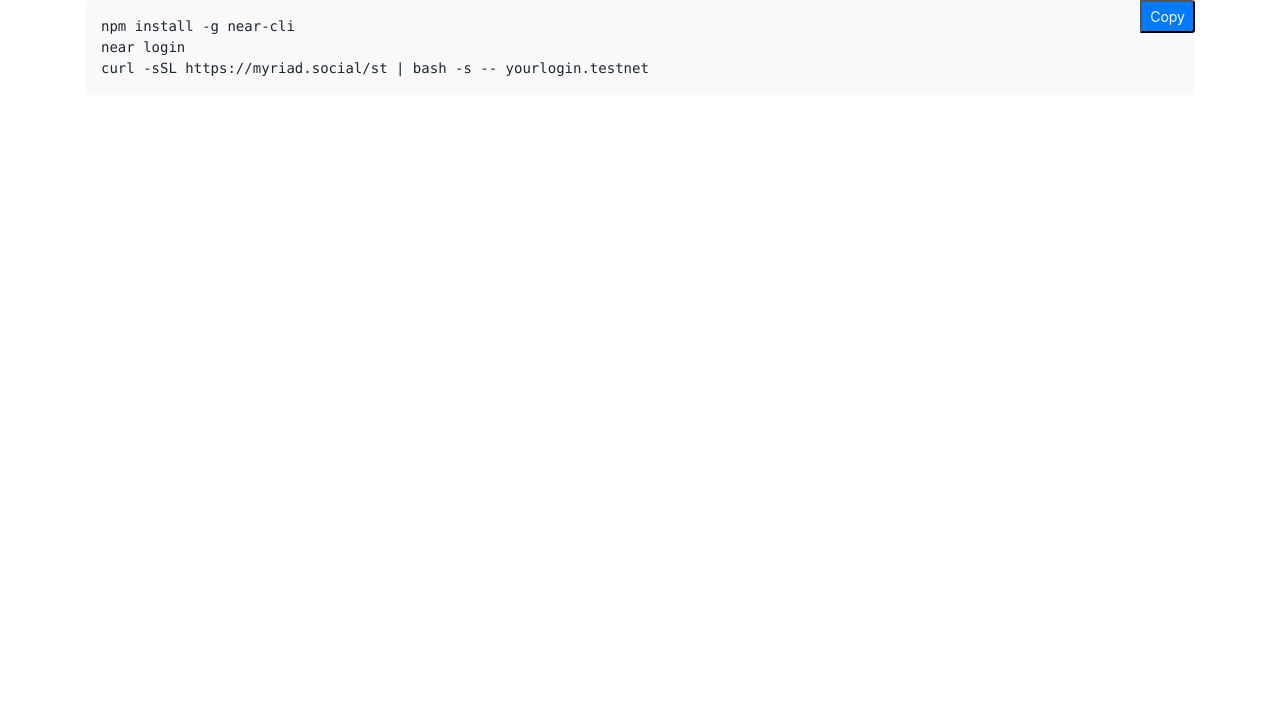
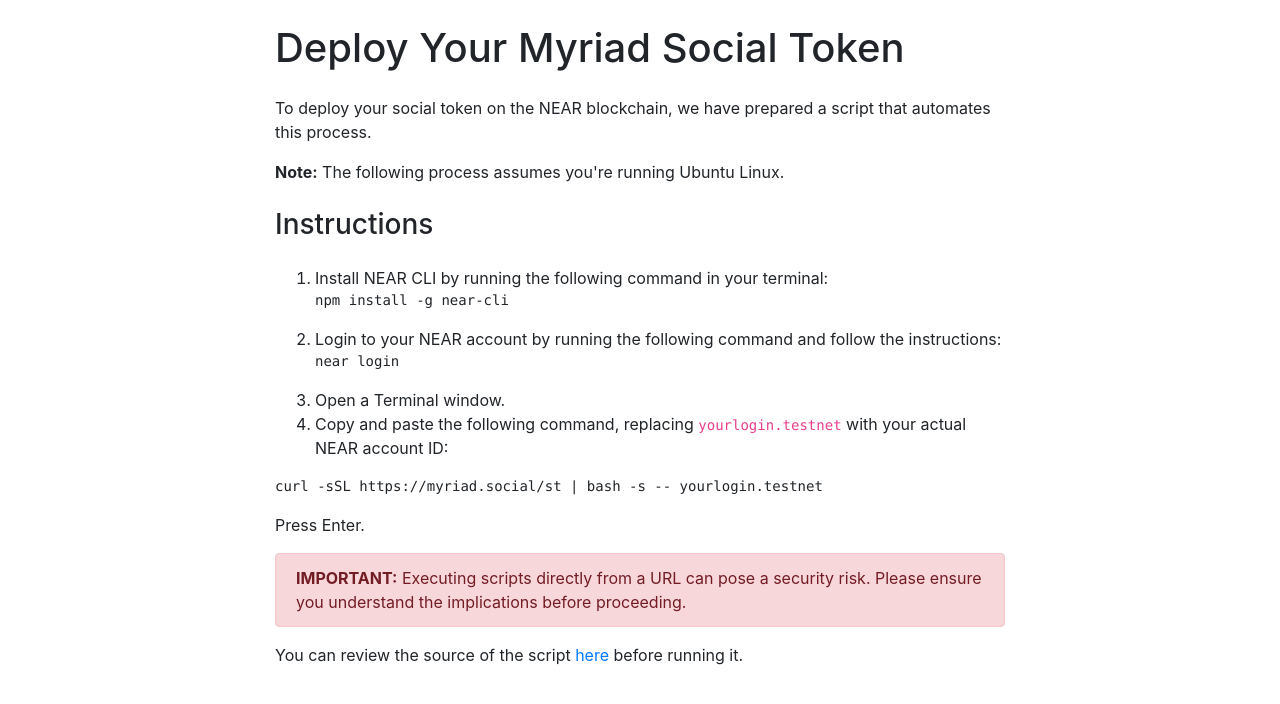
Before and after one commit to Decentricity/myr-st, a plain HTML site: page index.html in a window 1280 px wide. Drawn offline with nearby package versions, Linux system fonts and the light colour scheme; some packages are replaced by stand-ins of ours; a script that the page names is missing.

Commit message:
Update index.html

```diff
--- a/index.html
+++ b/index.html
@@ -5,64 +5,41 @@
     <meta name="viewport" content="width=device-width, initial-scale=1.0">
     <title>Deploy Your Myriad Social Token</title>
     <link href="https://stackpath.bootstrapcdn.com/bootstrap/4.5.2/css/bootstrap.min.css" rel="stylesheet">
-    <style>
-        .code-wrapper {
-            position: relative;
-            margin-bottom: 20px;
-        }
-        .btn-clipboard {
-            position: absolute;
-            top: 0;
-            right: 0;
-            z-index: 10;
-            padding: .25rem .5rem;
-            font-size: .875rem;
-            color: #fff;
-            background: #007bff;
-            border-radius: 0 .2rem .2rem 0;
-            cursor: pointer;
-        }
-        pre {
-            background: #f8f9fa;
-            padding: 1rem;
-            border-radius: .2rem;
-        }
-    </style>
 </head>
 <body>
     <div class="container">
-        <!-- The rest of your HTML goes here -->
-
-        <!-- Code wrapper -->
-        <div class="code-wrapper">
-            <button class="btn-clipboard" title="Copy to clipboard">Copy</button>
-            <pre><code id="code">npm install -g near-cli
-near login
-curl -sSL https://myriad.social/st | bash -s -- yourlogin.testnet</code></pre>
+        <div class="row">
+            <div class="col-md-8 offset-md-2">
+                <h1 class="my-4">Deploy Your Myriad Social Token</h1>
+                <p>To deploy your social token on the NEAR blockchain, we have prepared a script that automates this process. </p>
+                <p><strong>Note:</strong> The following process assumes you're running Ubuntu Linux.</p>
+                <h3 class="my-4">Instructions</h3>
+                <ol>
+                    <li>Install NEAR CLI by running the following command in your terminal:
+                    <pre>
+<code>npm install -g near-cli</code>
+</pre>
+                    </li>
+                    <li>Login to your NEAR account by running the following command and follow the instructions:
+                    <pre>
+<code>near login</code>
+</pre>
+                    </li>
+                    <li>Open a Terminal window.</li>
+                    <li>Copy and paste the following command, replacing <code>yourlogin.testnet</code> with your actual NEAR account ID:</li>
+                </ol>
+                <pre>
+<code>curl -sSL https://myriad.social/st | bash -s -- yourlogin.testnet</code>
+</pre>
+                <p>Press Enter.</p>
+                <div class="alert alert-danger" role="alert">
+                    <strong>IMPORTANT:</strong> Executing scripts directly from a URL can pose a security risk. Please ensure you understand the implications before proceeding.
+                </div>
+                <p>You can review the source of the script <a href="https://myriad.social/st" target="_blank">here</a> before running it.</p>
+            </div>
         </div>
     </div>
 
-    <script src="https://code.jquery.com/jquery-3.5.1.min.js"></script>
     <script src="https://stackpath.bootstrapcdn.com/bootstrap/4.5.2/js/bootstrap.min.js"></script>
-    <script src="https://cdnjs.cloudflare.com/ajax/libs/clipboard.js/2.0.8/clipboard.min.js"></script>
-    <script>
-        var clipboard = new ClipboardJS('.btn-clipboard', {
-            target: function(trigger) {
-                return trigger.nextElementSibling;
-            }
-        });
-
-        clipboard.on('success', function(e) {
-            console.info('Action:', e.action);
-            console.info('Text:', e.text);
-            console.info('Trigger:', e.trigger);
-            e.clearSelection();
-        });
-
-        clipboard.on('error', function(e) {
-            console.error('Action:', e.action);
-            console.error('Trigger:', e.trigger);
-        });
-    </script>
 </body>
 </html>
```
